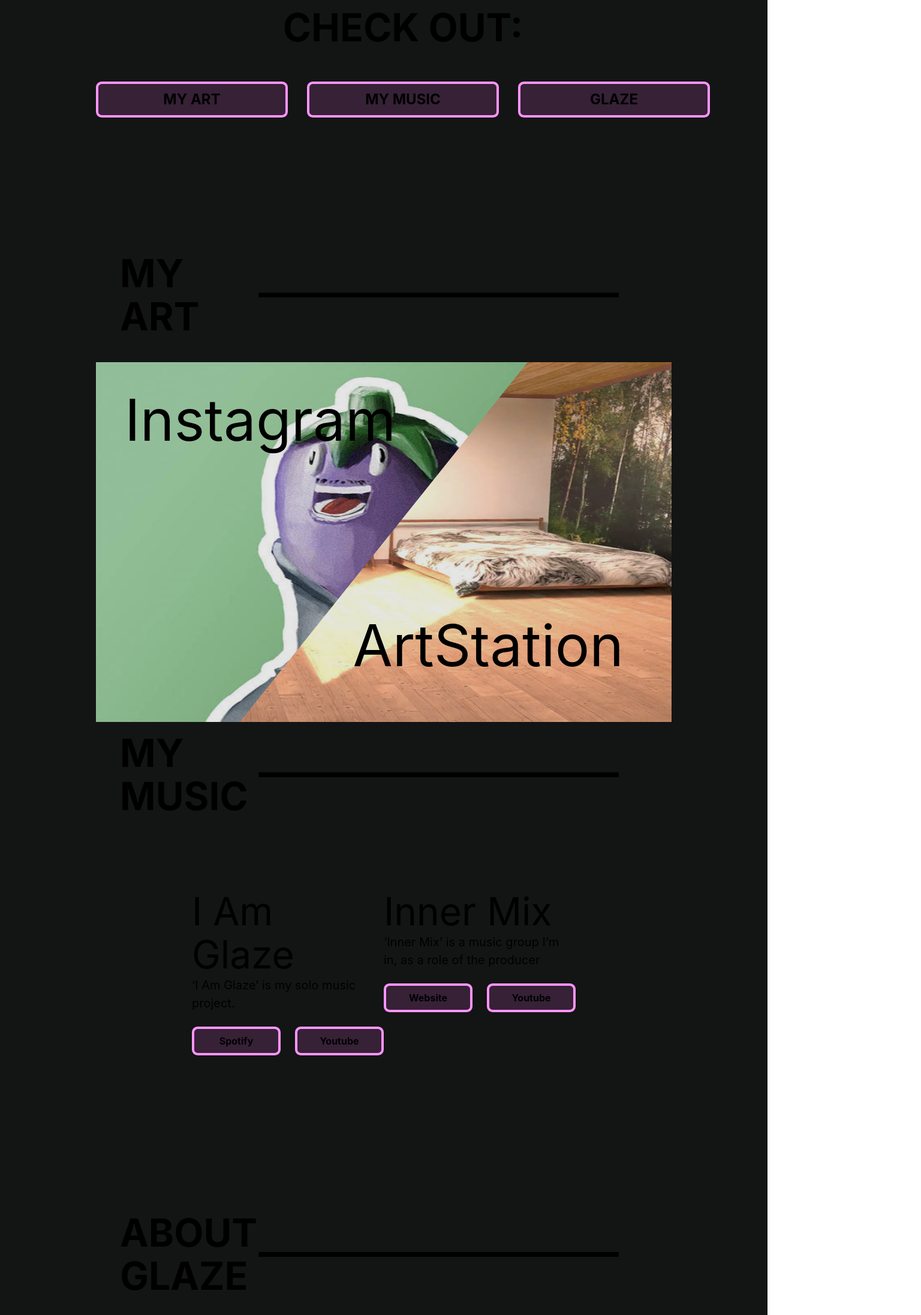
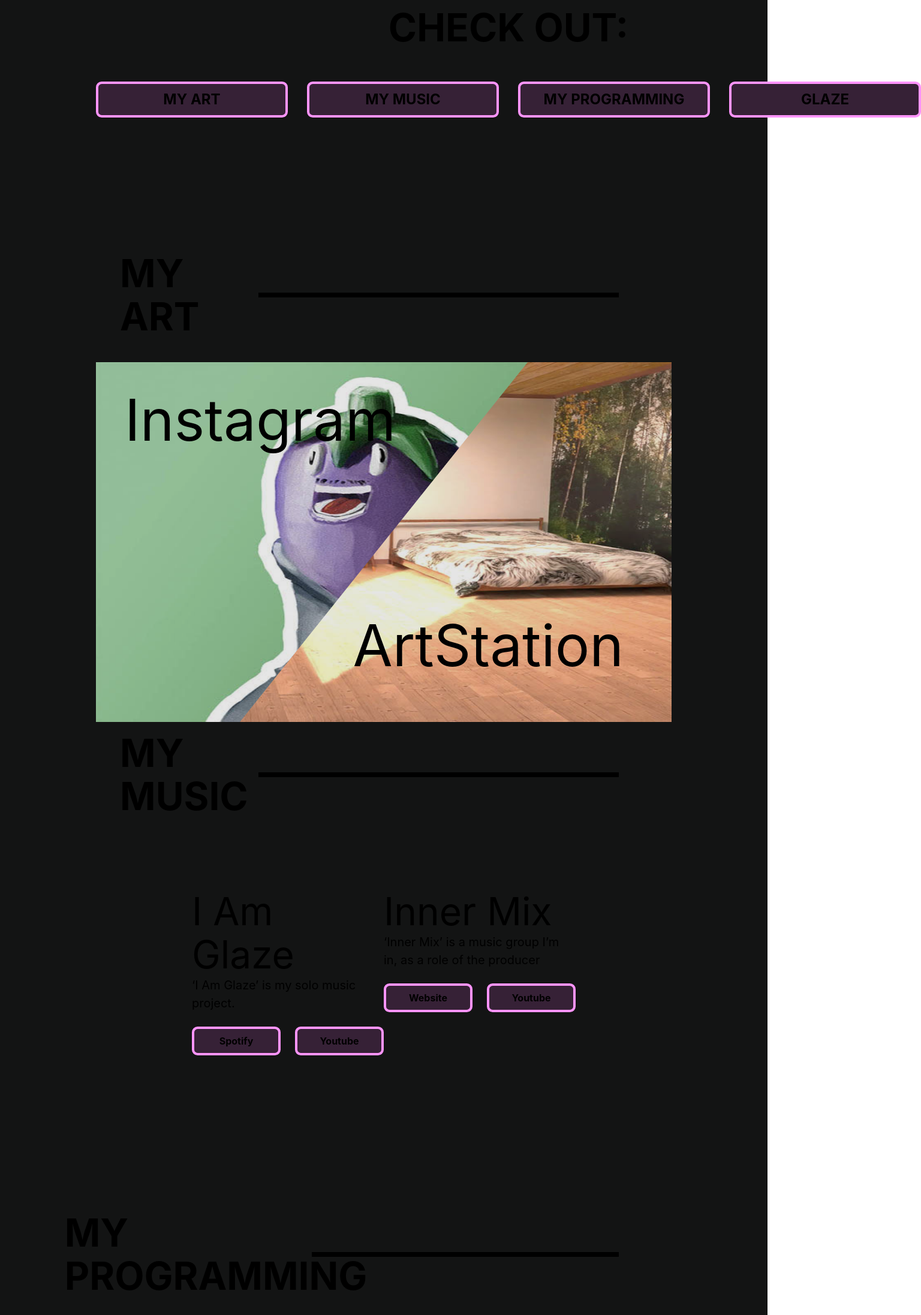
Before and after one commit to Glaze96/frontend-iamglaze-site-v2, a Next.js app: page / in a window 1280 px wide. Shown: the part 420-2613 px from the top of the page at 60% size, 1536 px wide, since content can reach past the window. Built offline with nearby package versions, Linux system fonts and the light colour scheme.

Commit message:
init programming section

```diff
--- a/pages/index.tsx
+++ b/pages/index.tsx
@@ -13,6 +13,7 @@ const Home: NextPage = () => {
   const artSectionRef = useRef(null);
   const musicSectionRef = useRef(null);
   const aboutSectionRef = useRef(null);
+  const programmingSectionRef = useRef(null);
   const executeScroll = (sectionRef: any) => scrollToRef(sectionRef);
 
   return (
@@ -42,6 +43,12 @@ const Home: NextPage = () => {
                   <Button
                     label="MY MUSIC"
                     callback={() => executeScroll(musicSectionRef)}
+                  />
+                </div>
+                <div className="w-80">
+                  <Button
+                    label="MY PROGRAMMING"
+                    callback={() => executeScroll(programmingSectionRef)}
                   />
                 </div>
                 <div className="w-80">
@@ -149,6 +156,18 @@ const Home: NextPage = () => {
           </div>
         </Layout>
         <Layout>
+          <div ref={programmingSectionRef} className="h-screen flex flex-col">
+            <div className="w-full flex place-items-center p-10">
+              <h2 className="flex place-content-center text-xl w-80 font-bold">
+                MY PROGRAMMING
+              </h2>
+              <div className="pr-12 w-full">
+                <div className="flex-grow border-4 border-spacing-x-80"></div>
+              </div>
+            </div>
+          </div>
+        </Layout>
+        <Layout>
           <div ref={aboutSectionRef} className="h-screen flex flex-col">
             <div className="w-full flex place-items-center p-10">
               <h2 className="flex place-content-center text-xl w-80 font-bold">
```
